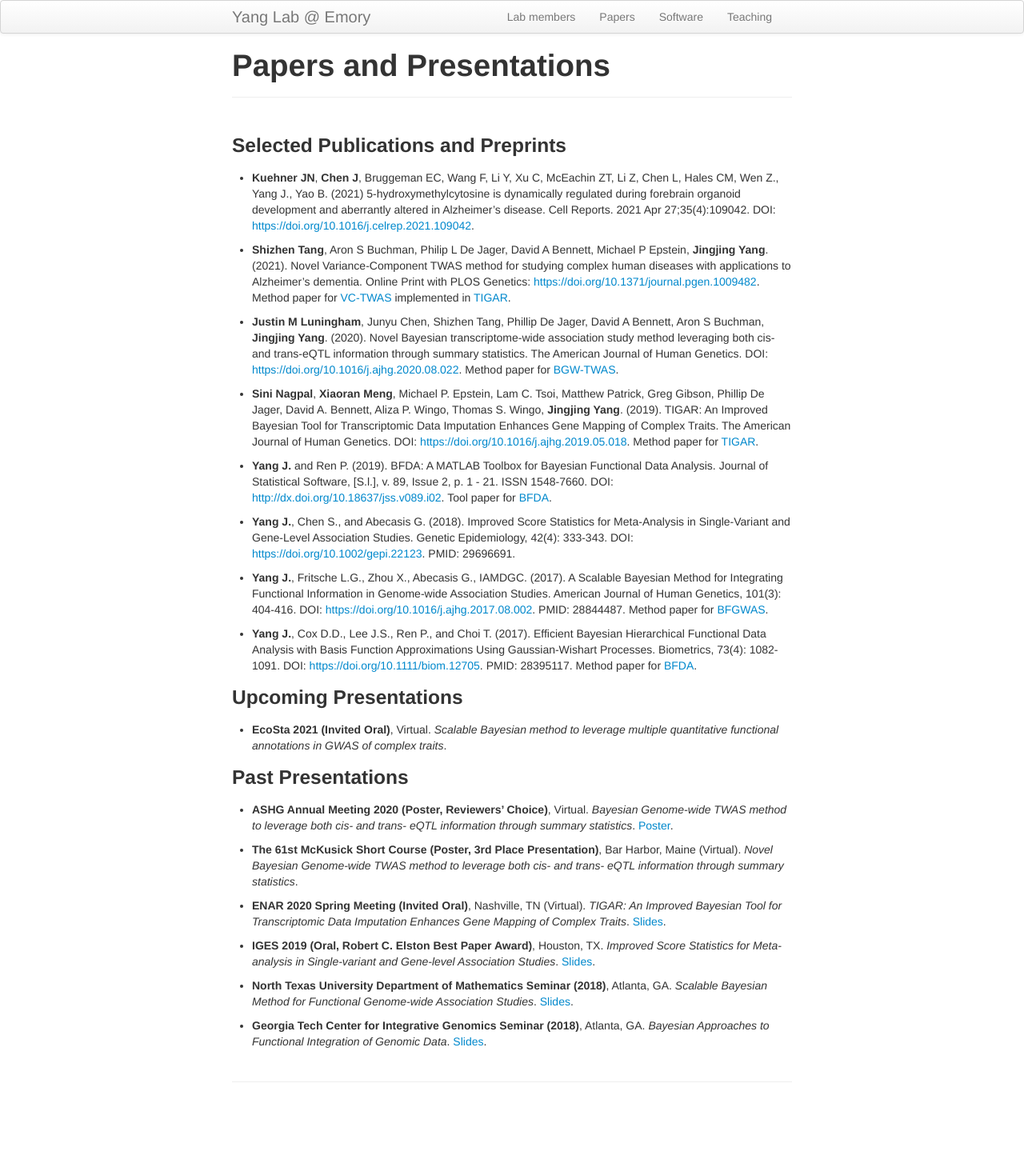
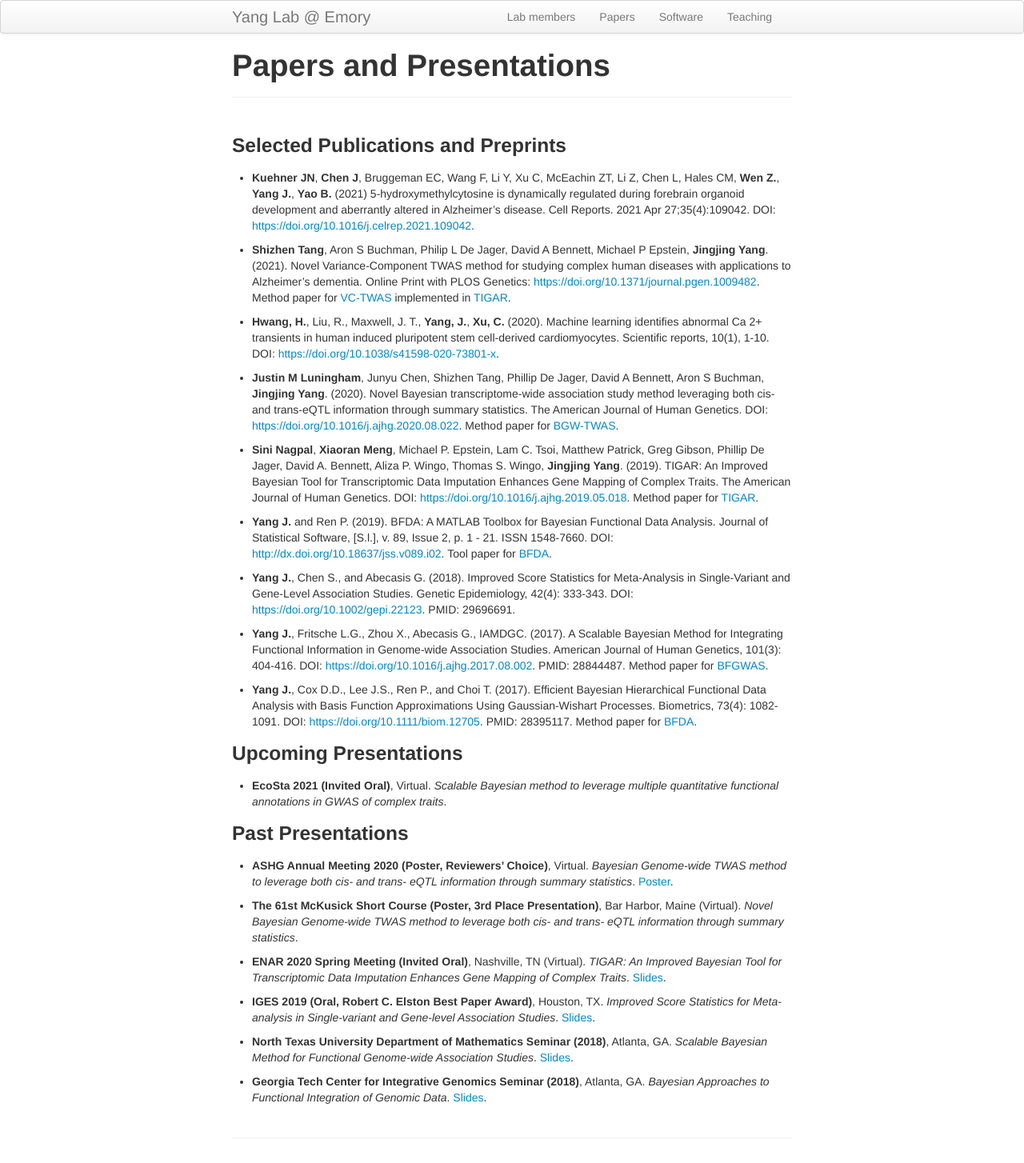
Before and after one commit to yanglab-emory/yanglab-emory.github.io, a Jekyll site: the page built from pages/papers.md, in a window 1280 px wide. Shown: the whole page at 80% size. Built offline with Jekyll 4.4.1, drawn with Linux system fonts in a browser that asks for light colours; before the commit the page ends 1384 px from its top, so only the background shows below that.

```diff
--- a/pages/papers.md
+++ b/pages/papers.md
@@ -5,9 +5,11 @@ title: "Papers and Presentations"
 
 ### Selected Publications and Preprints
 
-* **Kuehner JN**, **Chen J**, Bruggeman EC, Wang F, Li Y, Xu C, McEachin ZT, Li Z, Chen L, Hales CM, Wen Z., Yang J., Yao B. (2021) 5-hydroxymethylcytosine is dynamically regulated during forebrain organoid development and aberrantly altered in Alzheimer’s disease. Cell Reports. 2021 Apr 27;35(4):109042. DOI: <https://doi.org/10.1016/j.celrep.2021.109042>.
+* **Kuehner JN**, **Chen J**, Bruggeman EC, Wang F, Li Y, Xu C, McEachin ZT, Li Z, Chen L, Hales CM, **Wen Z.**, **Yang J.**, **Yao B.** (2021) 5-hydroxymethylcytosine is dynamically regulated during forebrain organoid development and aberrantly altered in Alzheimer’s disease. Cell Reports. 2021 Apr 27;35(4):109042. DOI: <https://doi.org/10.1016/j.celrep.2021.109042>.
 
 * **Shizhen Tang**, Aron S Buchman, Philip L De Jager, David A Bennett, Michael P Epstein, **Jingjing Yang**. (2021). Novel Variance-Component TWAS method for studying complex human diseases with applications to Alzheimer's dementia. Online Print with PLOS Genetics: <https://doi.org/10.1371/journal.pgen.1009482>. Method paper for [VC-TWAS](https://github.com/yanglab-emory/VC_TWAS) implemented in [TIGAR](https://github.com/yanglab-emory/TIGAR).
+
+* **Hwang, H.**, Liu, R., Maxwell, J. T., **Yang, J.**, **Xu, C.** (2020). Machine learning identifies abnormal Ca 2+ transients in human induced pluripotent stem cell-derived cardiomyocytes. Scientific reports, 10(1), 1-10. DOI: <https://doi.org/10.1038/s41598-020-73801-x>.
 
 * **Justin M Luningham**, Junyu Chen, Shizhen Tang, Phillip De Jager, David A Bennett, Aron S Buchman, **Jingjing Yang**. (2020). Novel Bayesian transcriptome-wide association study method leveraging both cis-and trans-eQTL information through summary statistics. The American Journal of Human Genetics. DOI: <https://doi.org/10.1016/j.ajhg.2020.08.022>. Method paper for [BGW-TWAS](https://github.com/yanglab-emory/BGW-TWAS).
 
```
